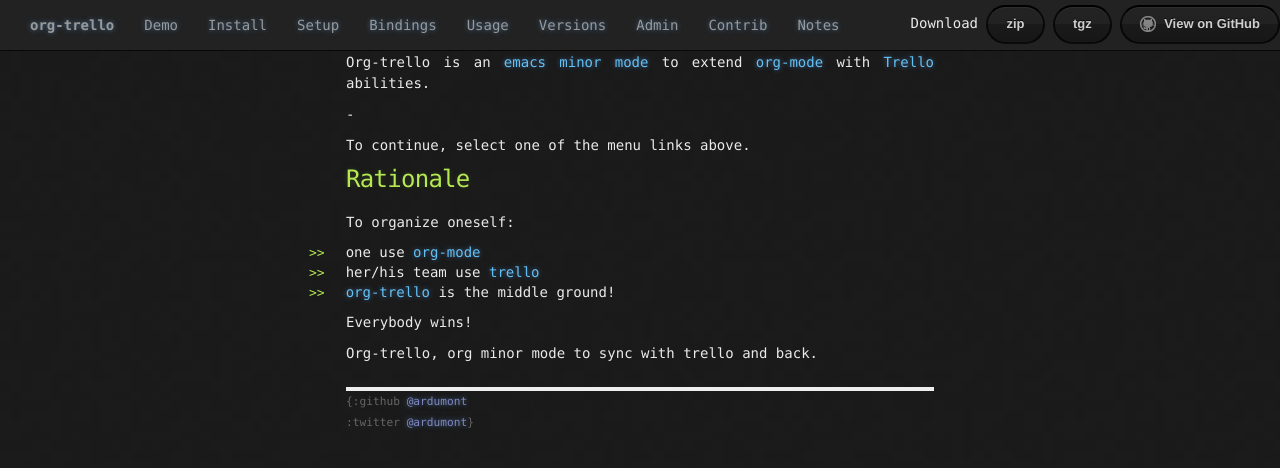
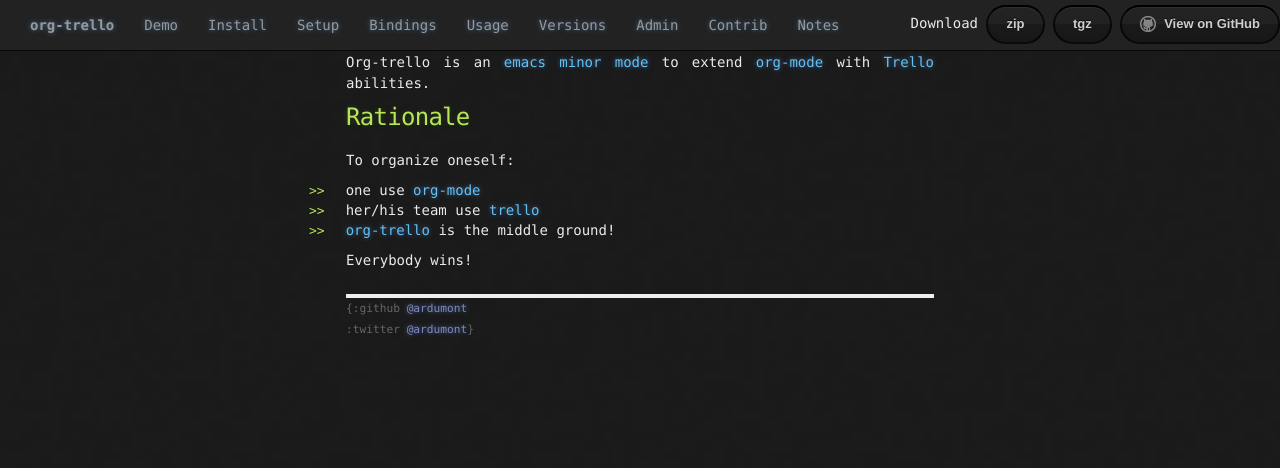
Before and after one commit to org-trello/org-trello.github.io, a Jekyll site: the page built from index.md, in a window 1280 px wide. Shown: the top 468 px of the page. Built offline with Jekyll 4.4.1, drawn with Linux system fonts in a browser that asks for light colours; Markdown is read by kramdown in place of the engine named in the settings.

Commit message:
Remove redundant information

```diff
--- a/index.md
+++ b/index.md
@@ -4,10 +4,6 @@ title: org-trello
 ---
 
 Org-trello is an [emacs](https://www.gnu.org/software/emacs/) [minor mode](https://www.gnu.org/software/emacs/manual/html_node/emacs/Minor-Modes.html) to extend [org-mode](http://orgmode.org/) with [Trello](http://trello.com/) abilities.
-
--
-
-To continue, select one of the menu links above.
 
 ### Rationale
 
@@ -18,5 +14,3 @@ To organize oneself:
 - [org-trello](https://github.com/org-trello/org-trello) is the middle ground!
 
 Everybody wins!
-
-Org-trello, org minor mode to sync with trello and back.
```
